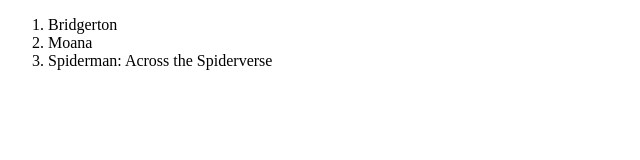
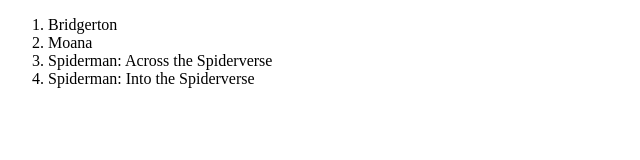
Before and after one commit to mel-muhina/lfa-repo, a plain HTML site: page index.html in a window 1280 px wide. Shown: the whole page, without its empty margins (0-640 px from the left). Drawn offline with Linux system fonts and the light colour scheme.

Commit message:
Added a new film

```diff
--- a/index.html
+++ b/index.html
@@ -10,6 +10,7 @@
         <li>Bridgerton</li>
         <li>Moana</li>
         <li>Spiderman: Across the Spiderverse</li>
+        <li>Spiderman: Into the Spiderverse</li>
     </ol>
 </body>
 </html>
```
